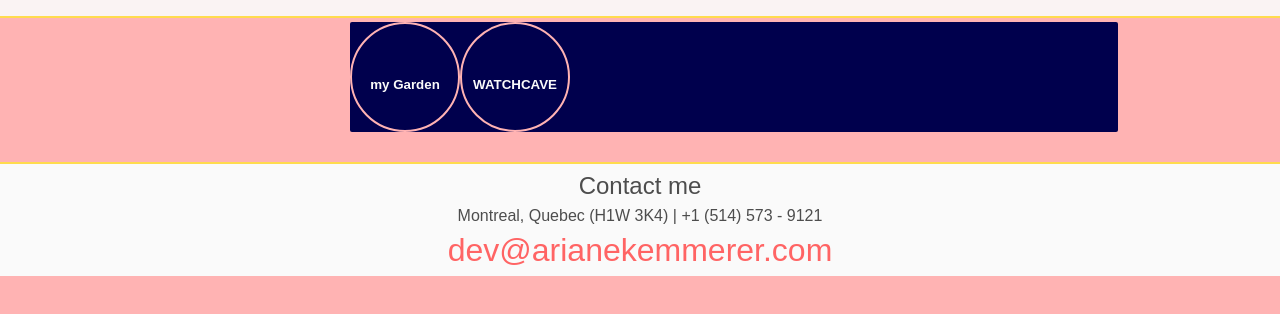
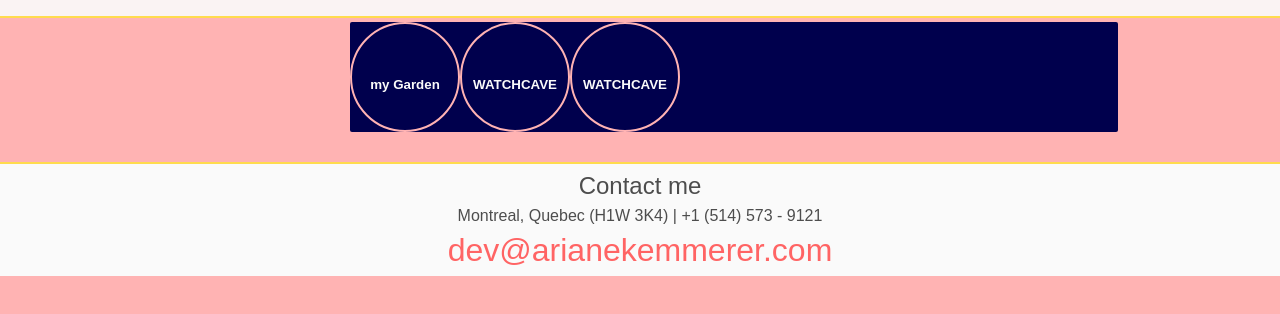
Before and after one commit to ari-rosie/Portfolio, a website: page portfolio.html in a window 1280 px wide. Shown: the part 200-514 px from the top of the page. Drawn offline with Linux system fonts and the light colour scheme; a web font is replaced by a local one.

Commit message:
javascript game

```diff
--- a/portfolio.html
+++ b/portfolio.html
@@ -67,6 +67,13 @@
         >
         <h2>WATCHCAVE</h2>
     </button>
+    <button onmouseover="hoverProject('Simple game using left and right arrow, counting points and leveling up. <span> TECH: Javascript ', 'url(./assets/startgame.gif)')"
+      onmouseout="hoverProject('')"
+      onclick='window.open("https:\/\/don-bullihno-del-taco.herokuapp.com/")'
+
+      >
+      <h2>WATCHCAVE</h2>
+  </button>
 </div>
     </main>
   </div>
```
Also changed, not shown: 1 other file.
